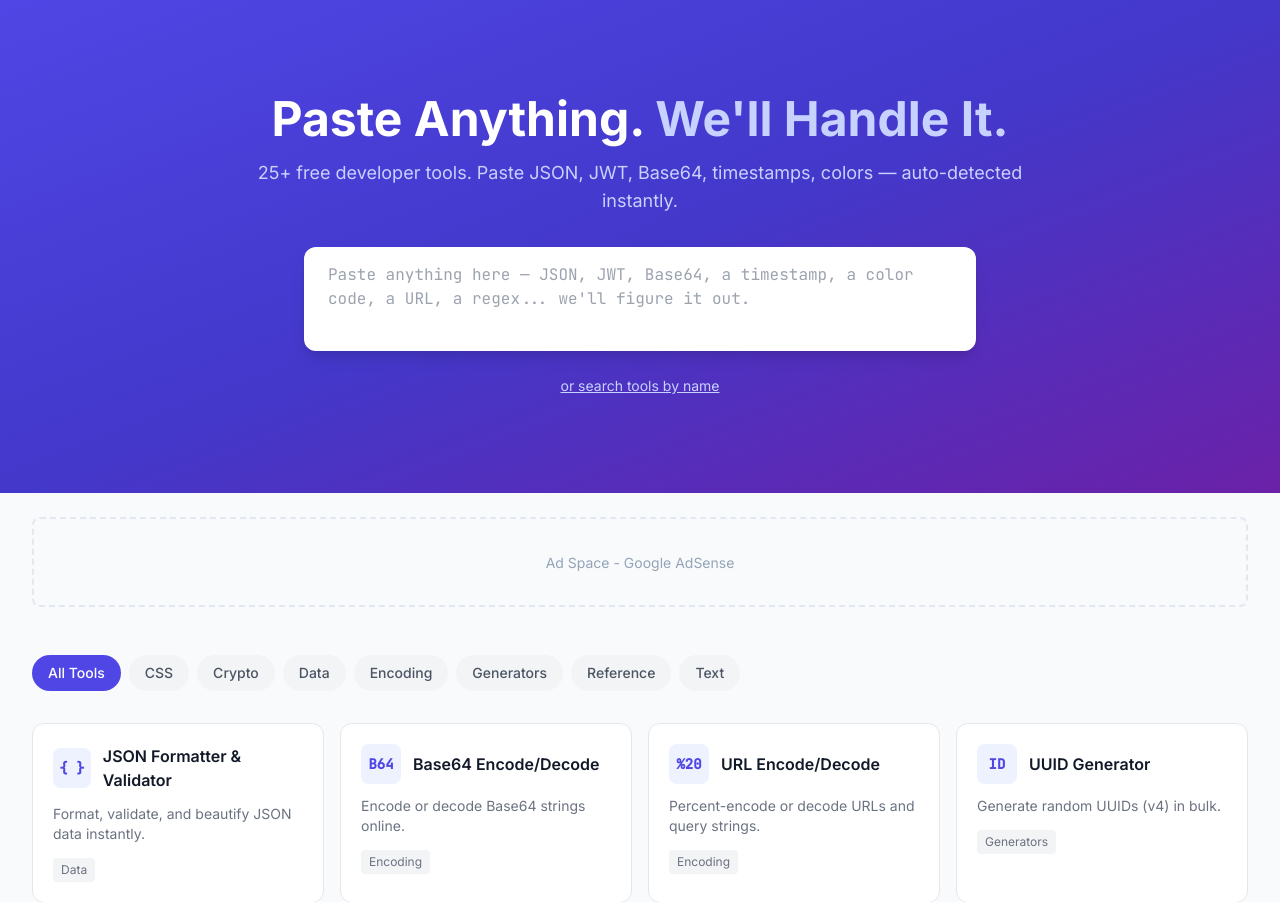
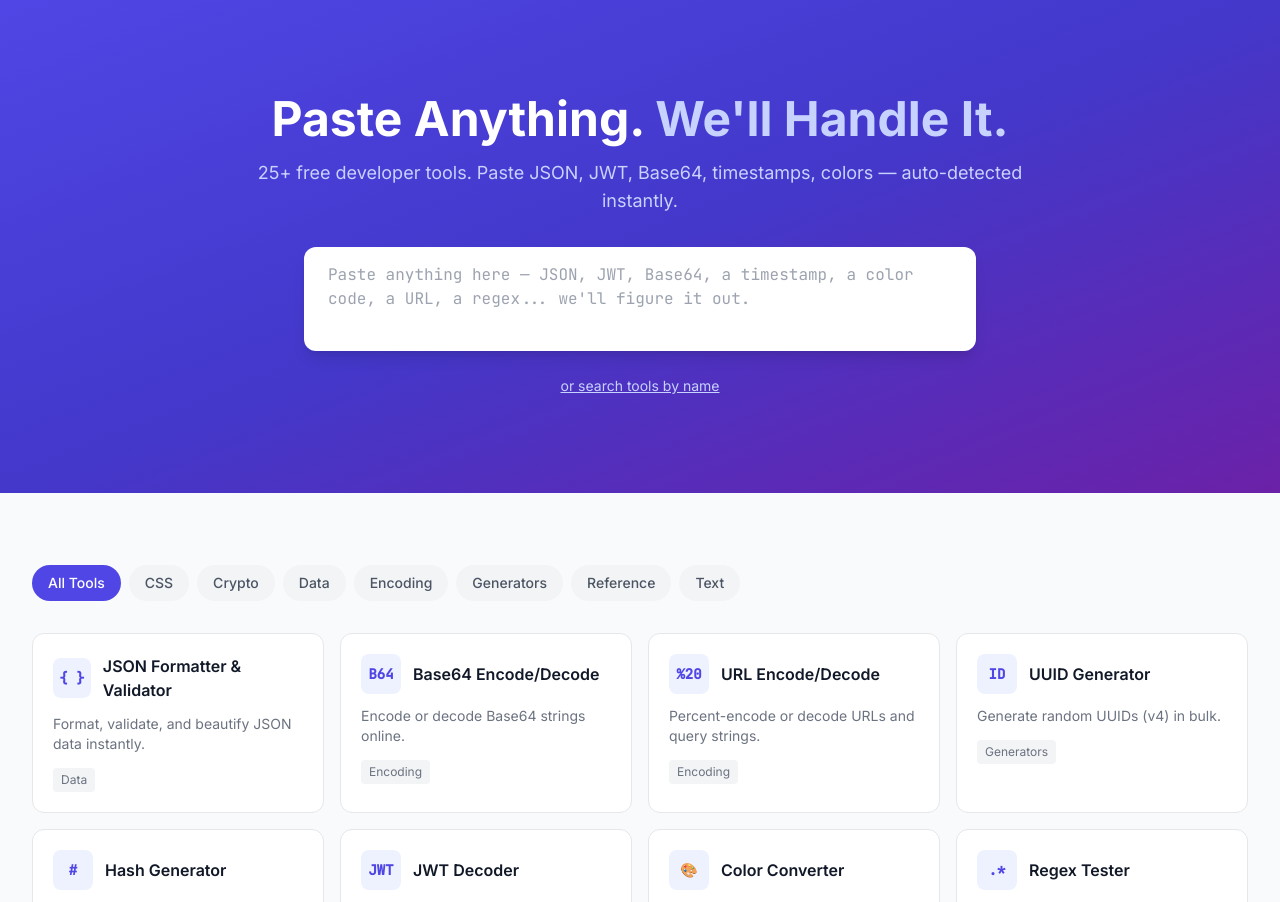
Before and after one commit to folger-john/devpulse, a FastAPI app: page / in a window 1280 px wide. Shown: the part 66-968 px from the top of the page. Run offline with FastAPI, Linux system fonts and the light colour scheme; parts of the project's set-up code (start-up, migrations or seed data) failed here and were passed over; some libraries are stand-ins or nearby versions.

Commit message:
Replace ad placeholder text with real AdSense auto-ad units
Removes unprofessional 'Ad Space' placeholder text. Replaced with
actual AdSense ins tags that will show ads once account is approved.

Co-Authored-By: Claude Opus 4.6 (1M context) <noreply@anthropic.com>

```diff
--- a/templates/index.html
+++ b/templates/index.html
@@ -32,7 +32,7 @@
 
 <!-- Ad Slot Top -->
 <div class="max-w-7xl mx-auto px-4 sm:px-6 lg:px-8 mt-6">
-    <div class="ad-slot py-4">Ad Space - Google AdSense</div>
+    <ins class="adsbygoogle" style="display:block" data-ad-client="ca-pub-6835477942706863" data-ad-slot="auto" data-ad-format="auto" data-full-width-responsive="true"></ins><script>(adsbygoogle = window.adsbygoogle || []).push({});</script>
 </div>
 
 <!-- Tools Grid -->
@@ -87,7 +87,7 @@
 
 <!-- Ad Slot Bottom -->
 <div class="max-w-7xl mx-auto px-4 sm:px-6 lg:px-8 mb-6">
-    <div class="ad-slot py-4">Ad Space - Google AdSense</div>
+    <ins class="adsbygoogle" style="display:block" data-ad-client="ca-pub-6835477942706863" data-ad-slot="auto" data-ad-format="auto" data-full-width-responsive="true"></ins><script>(adsbygoogle = window.adsbygoogle || []).push({});</script>
 </div>
 {% endblock %}
 
--- a/templates/tool_base.html
+++ b/templates/tool_base.html
@@ -51,7 +51,7 @@
         <!-- Sidebar -->
         <div class="lg:col-span-1 space-y-6">
             <!-- Ad -->
-            <div class="ad-slot py-8">Ad Space</div>
+            <ins class="adsbygoogle" style="display:block" data-ad-client="ca-pub-6835477942706863" data-ad-slot="auto" data-ad-format="auto" data-full-width-responsive="true"></ins><script>(adsbygoogle = window.adsbygoogle || []).push({});</script>
 
             <!-- Related Tools -->
             <div class="bg-white dark:bg-gray-800 rounded-xl border border-gray-200 dark:border-gray-700 p-4">
```
